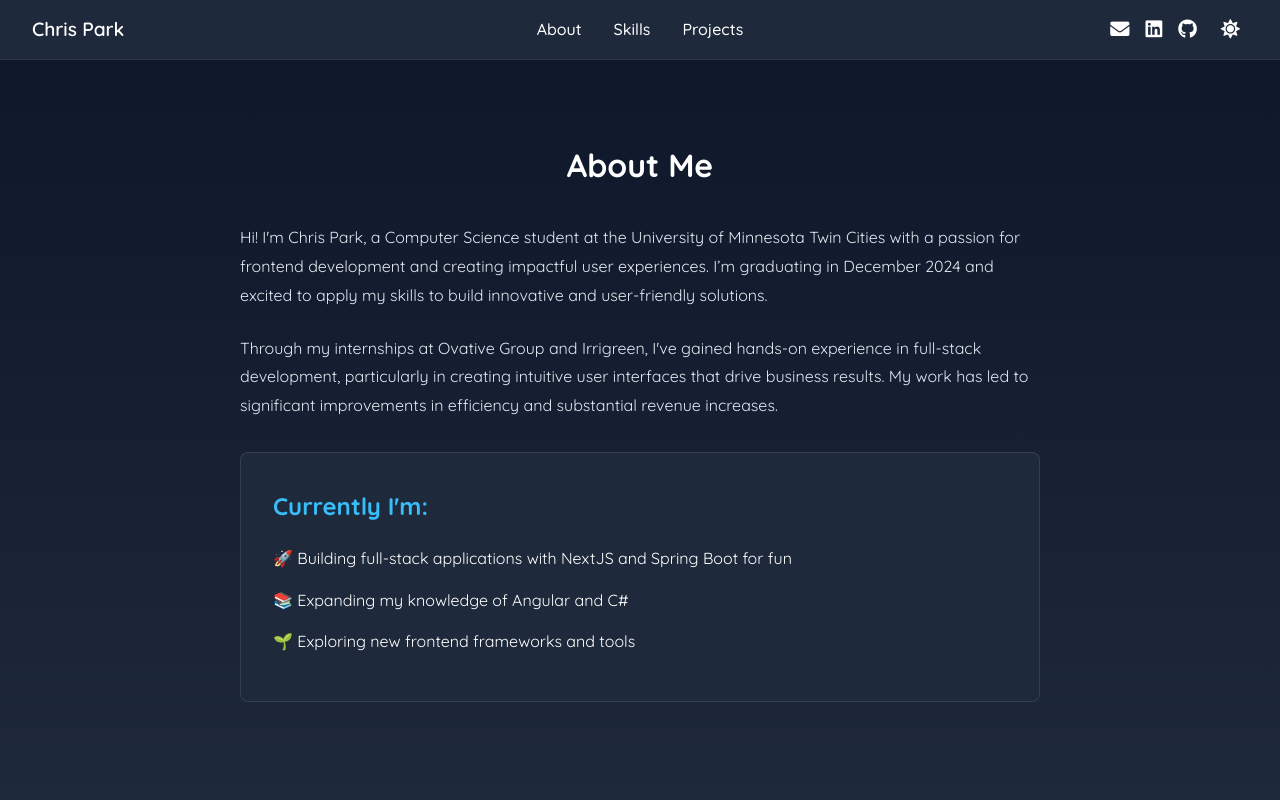
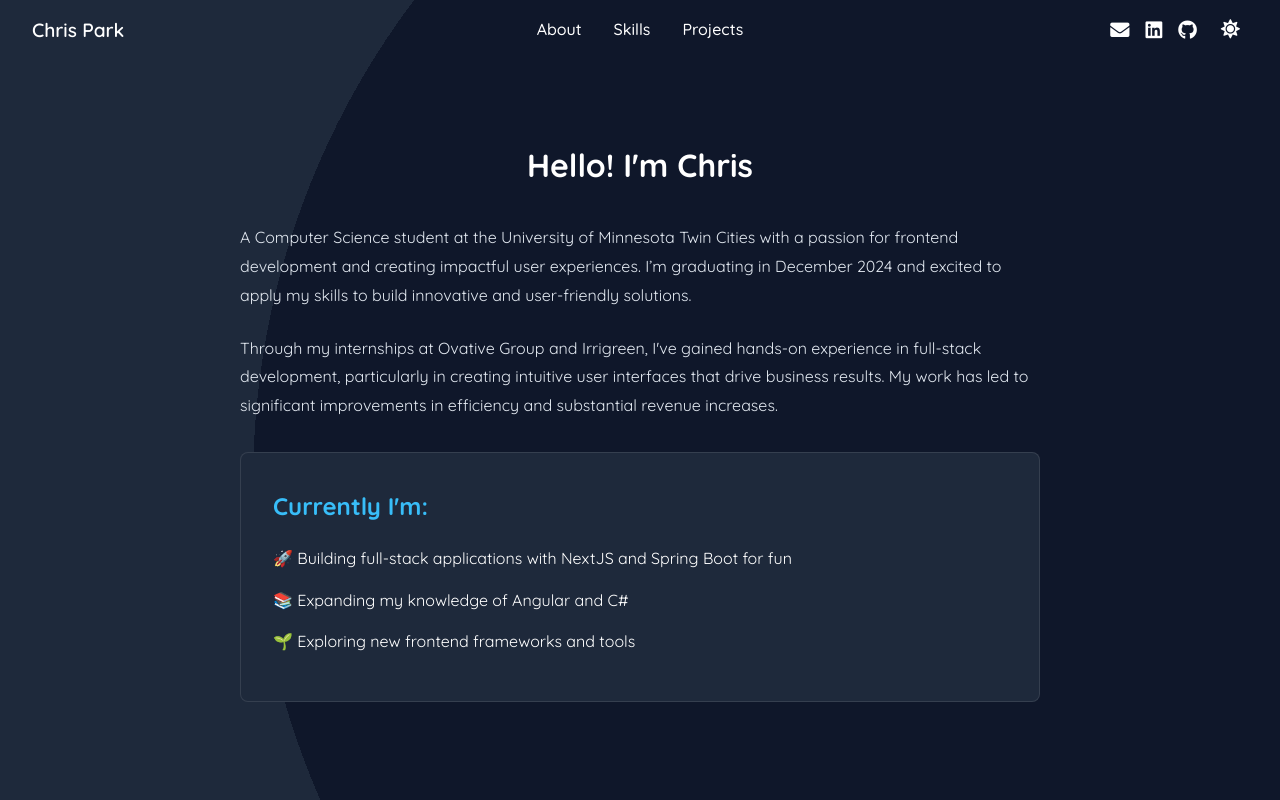
Before and after one commit to chrispark5/portfolio, an Angular app: page / in a window 1280 px wide. Shown: the top 800 px of the page. Built offline with nearby package versions, Linux system fonts and the light colour scheme.

Commit message:
new link

```diff
--- a/src/app/app.component.html
+++ b/src/app/app.component.html
@@ -4,15 +4,14 @@
 
 <section id="about" class="section-padding">
   <div class="container">
-    <h2>About Me</h2>
+    <h2>Hello! I'm Chris</h2>
 
     <div class="about-content">
       <p>
-        Hi! I'm Chris Park, a Computer Science student at the University of
-        Minnesota Twin Cities with a passion for frontend development and
-        creating impactful user experiences. I’m graduating in December 2024 and
-        excited to apply my skills to build innovative and user-friendly
-        solutions.
+        A Computer Science student at the University of Minnesota Twin Cities
+        with a passion for frontend development and creating impactful user
+        experiences. I’m graduating in December 2024 and excited to apply my
+        skills to build innovative and user-friendly solutions.
       </p>
 
       <p>
@@ -64,11 +63,13 @@
         <div class="skill-item">React</div>
         <div class="skill-item">Spring Boot</div>
         <div class="skill-item">NodeJS</div>
-        <div class="skill-item">Angular</div>
         <div class="skill-item">Flask</div>
         <div class="skill-item">Mantine</div>
         <div class="skill-item">Tailwind</div>
         <div class="skill-item">Bulma</div>
+        <div class="skill-item">Angular</div>
+        <div class="skill-item">Express</div>
+        <div class="skill-item">EmberJS</div>
       </div>
     </div>
 
@@ -79,12 +80,12 @@
         <div class="skill-item">PostgreSQL</div>
         <div class="skill-item">Firebase</div>
         <div class="skill-item">Docker</div>
-        <div class="skill-item">Google Cloud</div>
         <div class="skill-item">Postman</div>
         <div class="skill-item">DBeaver</div>
         <div class="skill-item">VSCode</div>
         <div class="skill-item">Figma</div>
         <div class="skill-item">Jira</div>
+        <div class="skill-item">Google Cloud</div>
       </div>
     </div>
   </div>
@@ -101,7 +102,7 @@
           <img src="assets/pokemon.png" alt="Pokemon Favorites List Preview" />
         </div>
         <div class="project-content">
-          <h3>Pokemon pokedex</h3>
+          <h3>Pokemon Pokedex</h3>
           <p>
             A web application enabling users to search and save their favorite
             Pokemon, featuring comprehensive Pokemon data and type analysis
@@ -202,7 +203,10 @@
             <span>Salesforce</span>
           </div>
           <div class="project-links">
-            <a href="https://quote.irrigreen.com" target="_blank">
+            <a
+              href="https://irrigreen.com/pages/design?address=3260%20117th%20Lane%20Northeast,%20Blaine,%20MN,%20USA&source=getquote"
+              target="_blank"
+            >
               <i class="fas fa-external-link-alt"></i> Live Demo
             </a>
           </div>
--- a/src/styles.css
+++ b/src/styles.css
@@ -25,12 +25,77 @@ body {
   font-family: "Quicksand", sans-serif;
   line-height: 1.6;
   background-color: var(--bg-primary);
-  background-image: linear-gradient(
-    to bottom,
-    rgba(255, 255, 255, 0.02) 1px,
-    transparent 1px
-  );
-  background-size: 100% 2px;
+  margin: 0;
+  padding: 0;
+  height: 100%;
+  background-image: radial-gradient(
+      circle at 82% 60%,
+      var(--bg-primary) 0%,
+      var(--bg-primary) 69%,
+      transparent 69%,
+      transparent 100%
+    ),
+    radial-gradient(
+      circle at 36% 0%,
+      var(--bg-secondary) 0%,
+      var(--bg-secondary) 59%,
+      transparent 59%,
+      transparent 100%
+    ),
+    radial-gradient(
+      circle at 58% 82%,
+      var(--bg-primary) 0%,
+      var(--bg-primary) 17%,
+      transparent 17%,
+      transparent 100%
+    ),
+    radial-gradient(
+      circle at 71% 32%,
+      var(--bg-secondary) 0%,
+      var(--bg-secondary) 40%,
+      transparent 40%,
+      transparent 100%
+    ),
+    radial-gradient(
+      circle at 77% 5%,
+      var(--bg-primary) 0%,
+      var(--bg-primary) 52%,
+      transparent 52%,
+      transparent 100%
+    ),
+    radial-gradient(
+      circle at 96% 80%,
+      var(--bg-secondary) 0%,
+      var(--bg-secondary) 73%,
+      transparent 73%,
+      transparent 100%
+    ),
+    radial-gradient(
+      circle at 91% 59%,
+      var(--bg-primary) 0%,
+      var(--bg-primary) 44%,
+      transparent 44%,
+      transparent 100%
+    ),
+    radial-gradient(
+      circle at 52% 82%,
+      var(--bg-secondary) 0%,
+      var(--bg-secondary) 87%,
+      transparent 87%,
+      transparent 100%
+    ),
+    radial-gradient(
+      circle at 84% 89%,
+      var(--bg-primary) 0%,
+      var(--bg-primary) 57%,
+      transparent 57%,
+      transparent 100%
+    ),
+    linear-gradient(90deg, var(--bg-primary), var(--bg-secondary));
+  background-size: cover;
+  background-attachment: fixed;
+  background-position: center center;
+  /* background-size: 100% 2px; */
   color: var(--text-primary);
   min-height: 100vh;
   display: flex;
@@ -48,8 +113,8 @@ nav {
   top: 0;
   width: 100%;
   height: 60px;
-  background-color: var(--bg-secondary);
-  border-bottom: 1px solid #2d3748;
+  background-color: transparent;
+  /* border-bottom: 1px solid #2d3748; */
   display: flex;
   justify-content: space-between;
   align-items: center;
@@ -149,11 +214,28 @@ p {
 }
 
 .section-padding {
-  background: linear-gradient(
-    to bottom,
-    var(--bg-primary),
-    var(--bg-secondary)
-  );
+  /* background-image: radial-gradient(
+      circle at 90% 24%,
+      rgba(209, 209, 209, 0.04) 0%,
+      rgba(209, 209, 209, 0.04) 50%,
+      rgba(160, 160, 160, 0.04) 50%,
+      rgba(160, 160, 160, 0.04) 100%
+    ),
+    radial-gradient(
+      circle at 91% 63%,
+      rgba(45, 45, 45, 0.04) 0%,
+      rgba(45, 45, 45, 0.04) 50%,
+      rgba(87, 87, 87, 0.04) 50%,
+      rgba(87, 87, 87, 0.04) 100%
+    ),
+    radial-gradient(
+      circle at 17% 2%,
+      rgba(124, 124, 124, 0.04) 0%,
+      rgba(124, 124, 124, 0.04) 50%,
+      rgba(117, 117, 117, 0.04) 50%,
+      rgba(117, 117, 117, 0.04) 100%
+    ),
+    linear-gradient(88deg, rgb(89, 83, 147), rgb(208, 215, 216)); */
 }
 
 .skills-category {
@@ -230,7 +312,7 @@ p {
 
 /* Light mode colors */
 :root[data-theme="light"] {
-  --bg-primary: #ffffff;
+  --bg-primary: #c6def5;
   --bg-secondary: #f1f5f9;
   --text-primary: #0f172a;
   --text-secondary: #334155;
```
